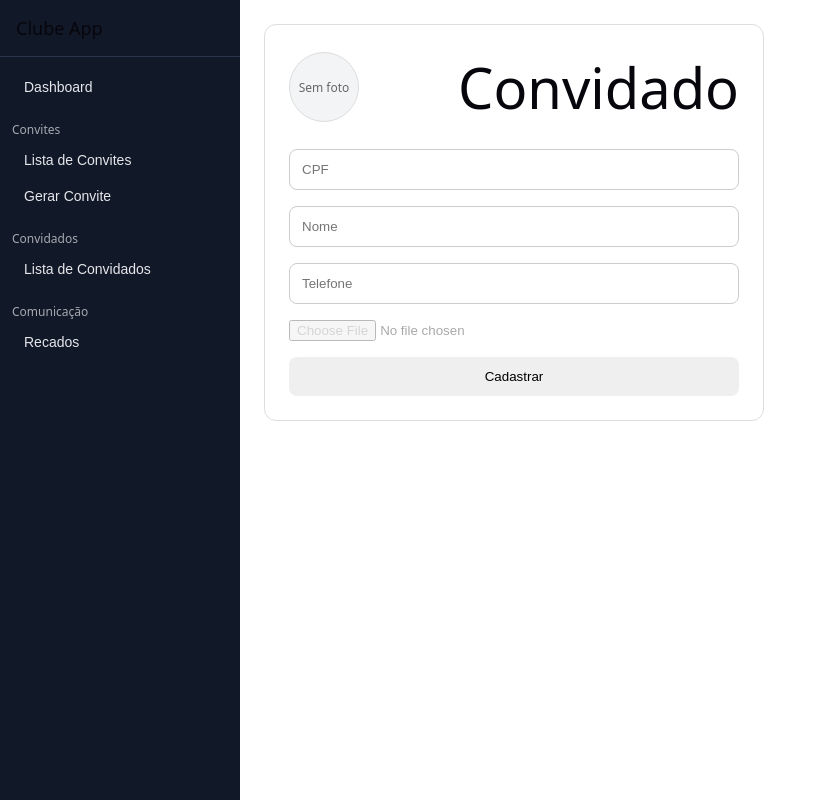
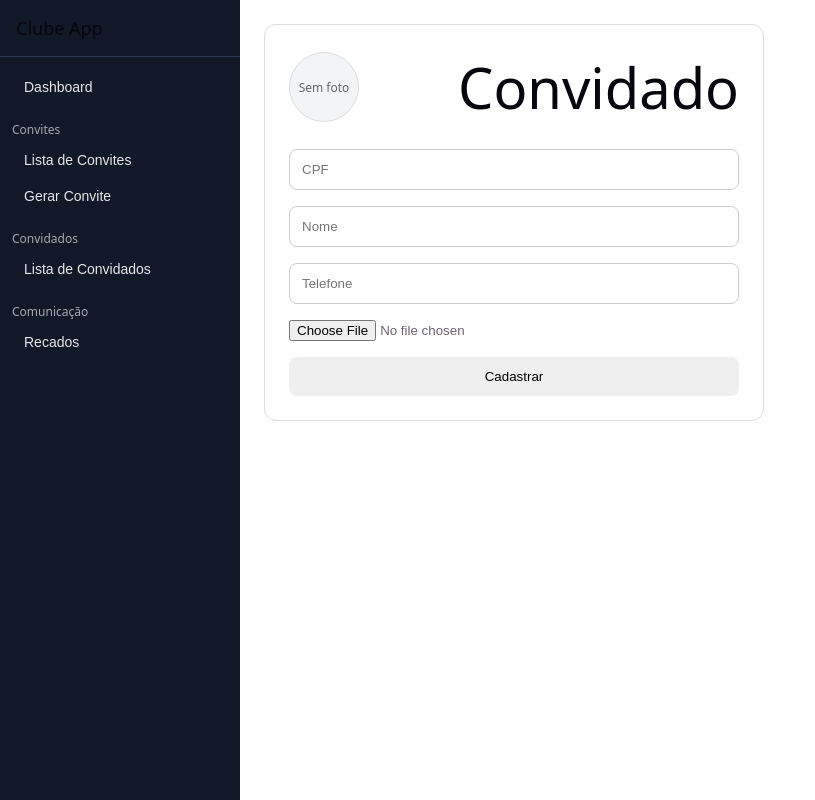
Before and after one commit to paulohenriquecosta3011/phcore-frontend, a React (Vite) app: page /guests/new in a window 1280 px wide. Shown: the whole page, without its empty margins (0-815 px from the left). Built offline with nearby package versions, Linux system fonts and the light colour scheme; sample sign-in values are in the browser's storage.

Commit message:
Fix guest photo upload behavior

```diff
--- a/src/pages/Guests/GuestCreate.tsx
+++ b/src/pages/Guests/GuestCreate.tsx
@@ -28,7 +28,7 @@ export default function GuestCreate() {
   const [nome, setNome] = useState("");
   const [cpf, setCpf] = useState("");
   const [telefone, setTelefone] = useState("");
-  const [foto] = useState<File | null>(null);
+  const [foto, setFoto] = useState<File | null>(null);
 
   const [guestExists, setGuestExists] =
     useState(false);
@@ -262,12 +262,19 @@ export default function GuestCreate() {
 
           <input
             type="file"
-            accept="image/*"
-            disabled
-            style={{
-              opacity: 0.5,
-              cursor: "not-allowed",
-            }}
+              accept="image/*"
+              disabled={guestExists}
+              onChange={(e) => {
+                if (e.target.files?.[0]) {
+                  setFoto(e.target.files[0]);
+                }
+              }}
+              style={{
+                opacity: guestExists ? 0.5 : 1,
+                cursor: guestExists
+                  ? "not-allowed"
+                  : "pointer",
+              }}
           />
 
           {error && (
```
